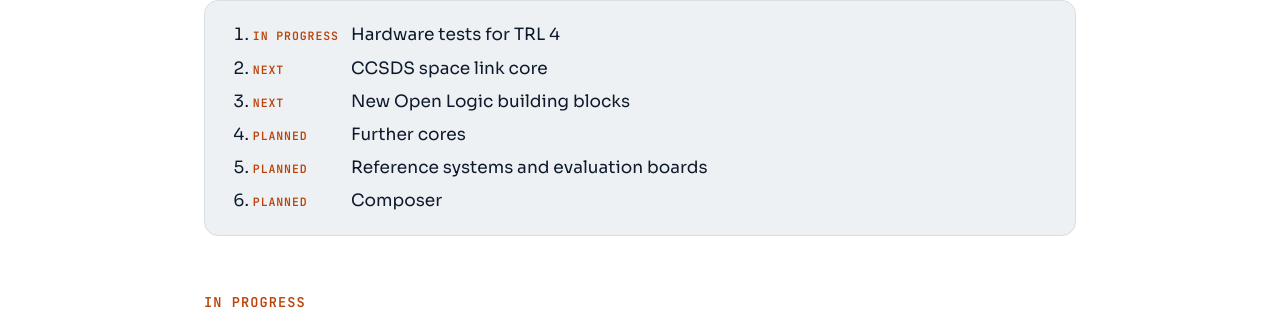
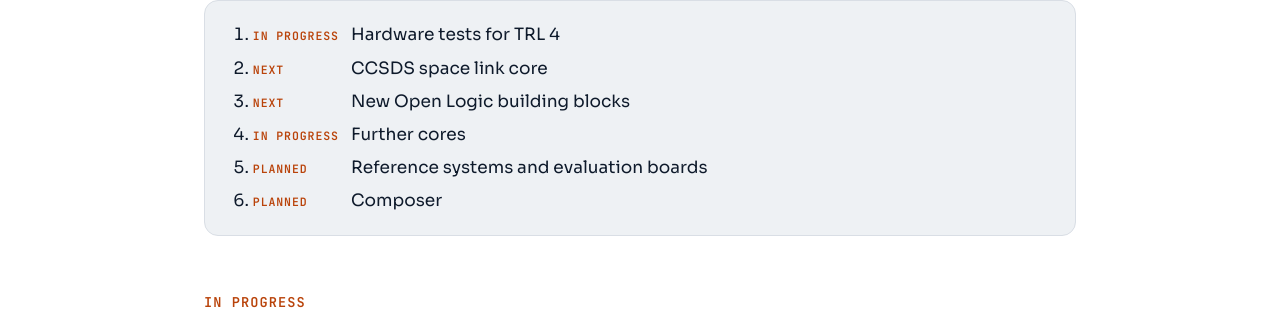
Before and after one commit to open-space-hdl/open-space-hdl.github.io, a Jekyll site: the page built from roadmap.html, in a window 1280 px wide. Shown: the part 398-719 px from the top of the page. Built offline with Jekyll 4.4.1, drawn with Linux system fonts in a browser that asks for light colours; some of the changed text lies outside the part shown.

Commit message:
Use the state In progress for the further cores in work
- roadmap.html: the 1553 and CAN cores are In progress, the state the
  page already uses, and so is the section of the further cores in its
  heading and the overview; the intro of the building blocks in two
  sentences.
- site.css: the class of the state follows its name.
- Site tests: the states of the overview, the sections and the
  further cores.

```diff
--- a/assets/css/site.css
+++ b/assets/css/site.css
@@ -576,7 +576,7 @@
   color: var(--text-muted);
 }
 .state-tag.is-next { background: #FFF6F0; border-color: rgba(238, 90, 18, 0.45); color: var(--orange-text); }
-.state-tag.is-dev { background: var(--orange-text); border-color: var(--orange-text); color: #FFFFFF; }
+.state-tag.is-progress { background: var(--orange-text); border-color: var(--orange-text); color: #FFFFFF; }
 .state-tag.is-done { background: var(--navy); border-color: var(--navy); color: var(--light); }
 .board-list { margin: 12px 0; }
 .board-list li + li { margin-top: 4px; }
--- a/roadmap.html
+++ b/roadmap.html
@@ -28,7 +28,7 @@
         <li><a href="#hardware"><span class="toc-state">In progress</span> Hardware tests for TRL 4</a></li>
         <li><a href="#space-link"><span class="toc-state">Next</span> CCSDS space link core</a></li>
         <li><a href="#building-blocks"><span class="toc-state">Next</span> New Open Logic building blocks</a></li>
-        <li><a href="#cores"><span class="toc-state">Planned</span> Further cores</a></li>
+        <li><a href="#cores"><span class="toc-state">In progress</span> Further cores</a></li>
         <li><a href="#systems"><span class="toc-state">Planned</span> Reference systems and evaluation boards</a></li>
         <li><a href="#composer"><span class="toc-state">Planned</span> Composer</a></li>
       </ol>
@@ -141,7 +141,7 @@
     </section>
 
     <section class="roadmap-section" id="cores" aria-labelledby="cores-title">
-      <p class="eyebrow">Planned</p>
+      <p class="eyebrow">In progress</p>
       <h2 id="cores-title">Further cores</h2>
       <p>
         The MIL-STD-1553B and CAN cores are in development. After the space link core, the routing switch follows,
@@ -157,13 +157,13 @@
               <td data-label="Core">MIL-STD-1553B bus interface</td>
               <td data-label="Standard or interface"><ul class="chips"><li>ECSS-E-ST-50-13C</li></ul></td>
               <td data-label="Scope">Bus controller, remote terminal and bus monitor</td>
-              <td data-label="State"><span class="state-tag is-dev">In development</span></td>
+              <td data-label="State"><span class="state-tag is-progress">In progress</span></td>
             </tr>
             <tr>
               <td data-label="Core">CAN bus</td>
               <td data-label="Standard or interface"><ul class="chips"><li>ECSS-E-ST-50-15C</li></ul></td>
               <td data-label="Scope">CAN networks of the standard, with redundant buses, on the generic CAN controller of Open Logic</td>
-              <td data-label="State"><span class="state-tag is-dev">In development</span></td>
+              <td data-label="State"><span class="state-tag is-progress">In progress</span></td>
             </tr>
             <tr>
               <td data-label="Core">Routing switch</td>
```
Also changed, not shown: other parts of roadmap.html (+2 -2 lines), tests/e2e/site.spec.mjs (+4 -4 lines).
